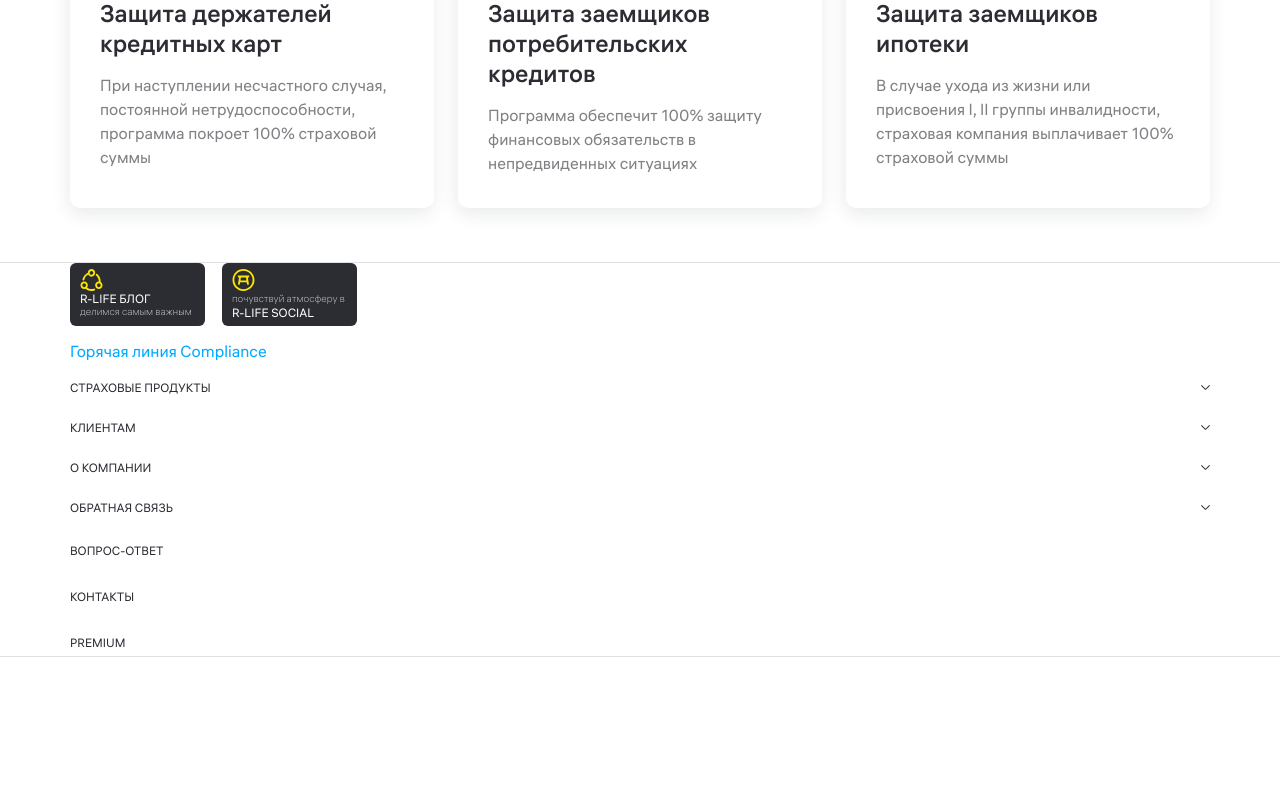
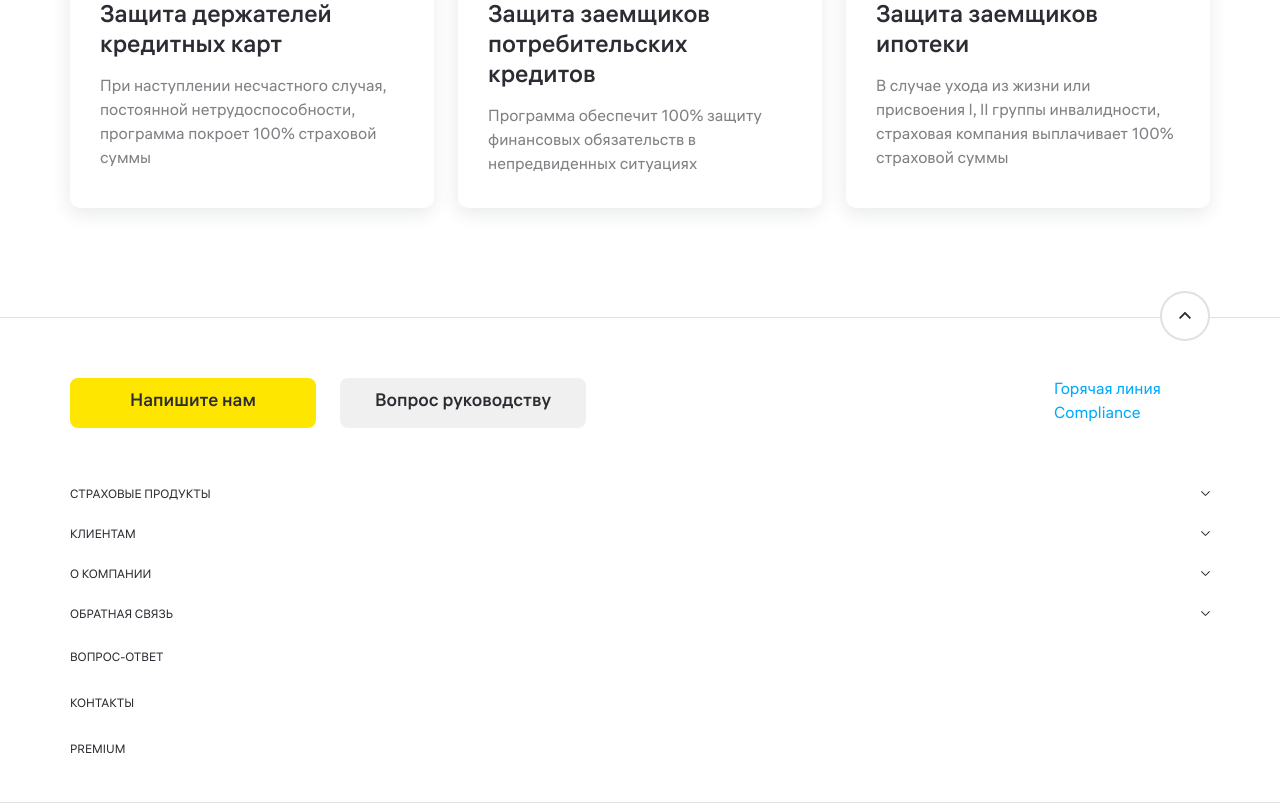
Before and after one commit to JustifyContentSB/raiffeisen, a website: page app/index.html in a window 1280 px wide. Shown: the part 1206-2009 px from the top of the page. Before the commit the page ends 1863 px from the top, so only its background shows below. Drawn offline with Linux system fonts and the light colour scheme; files whose address does not match are found by name.

Commit message:
Стилизация секции "navig" на разрешении от 768px

```diff
--- /dev/null
+++ b/app/scss/feedback.scss
@@ -0,0 +1,22 @@
+.feedback {
+	display: flex;
+	flex-wrap: wrap;
+	justify-content: space-between;
+	&__link {
+		min-width: 135px;
+		width: calc(50% - 8px);
+		padding: 7px 16px 7px;
+		text-align: center;
+		text-decoration: none;
+		font-weight: 500;
+		font-size: 14px;
+		line-height: 36px;
+		color: #2B2D33;
+		background: #FEE600;
+		border-radius: 8px;
+		&--question {
+			line-height: 18px;
+			background: #F0F0F0;
+		}
+	}
+}
--- a/app/scss/navig.scss
+++ b/app/scss/navig.scss
@@ -19,6 +19,10 @@
 			left: 0;
 			background: #E1E1E3;
         }
+    &__wrapper {
+        padding: 30px 0;
+		position: relative;
+    }
     &__up {
         position: absolute;
         z-index: 10;
@@ -74,3 +78,44 @@
 		margin-top: 16px;
 	}
 }
+
+@media(min-width: 768px) {
+    .navig {
+        margin-top: 105px;
+		&__wrapper {
+			padding: 60px 0 40px;
+			&::after {
+				right: -36px;
+				left: -36px;
+			}
+			&::before {
+				top: -4px;
+				right: -36px;
+				left: -36px;
+			}
+			& .blog-list {
+				display: none;
+			}
+        }
+        &__up {
+            display: flex;
+        }
+		&__connection {
+			display: flex;
+			justify-content: space-between;
+			align-items: center;
+			flex-wrap: wrap;
+		}
+		&__connection .feedback {
+			display: flex;
+		}
+		&__hotline {
+			width: 156px;
+			margin-top: 0;
+			order: 1;
+		}
+		&__nav {
+			margin-top: 60px;
+		}
+    }
+}
--- a/app/scss/style.scss
+++ b/app/scss/style.scss
@@ -12,5 +12,6 @@
 @import 'features.scss';
 @import 'insurance.scss';
 @import 'nav.scss';
+@import 'feedback.scss';
 @import 'blog-list.scss';
 @import 'navig.scss';
```
Also changed, not shown: app/css/style.min.css.
